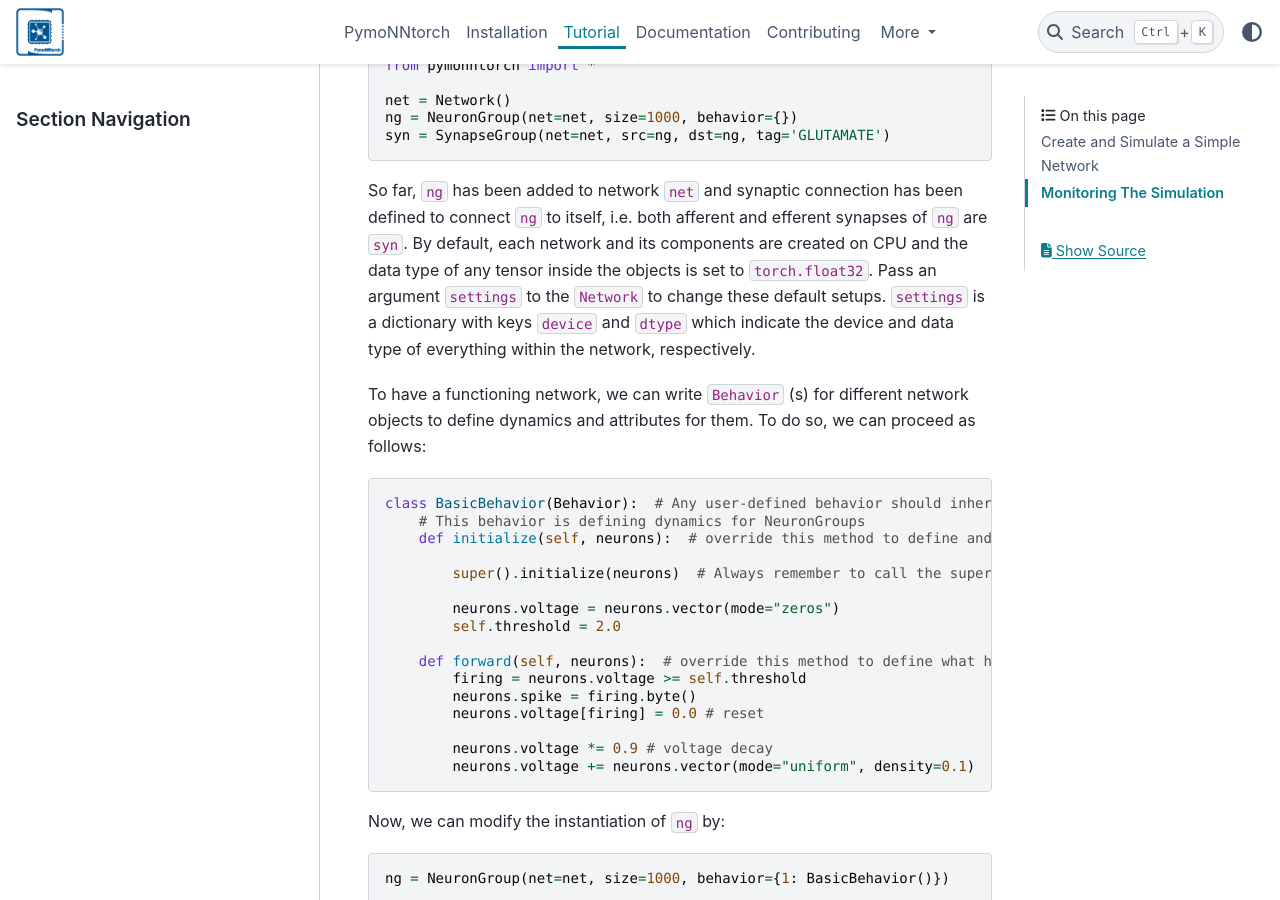
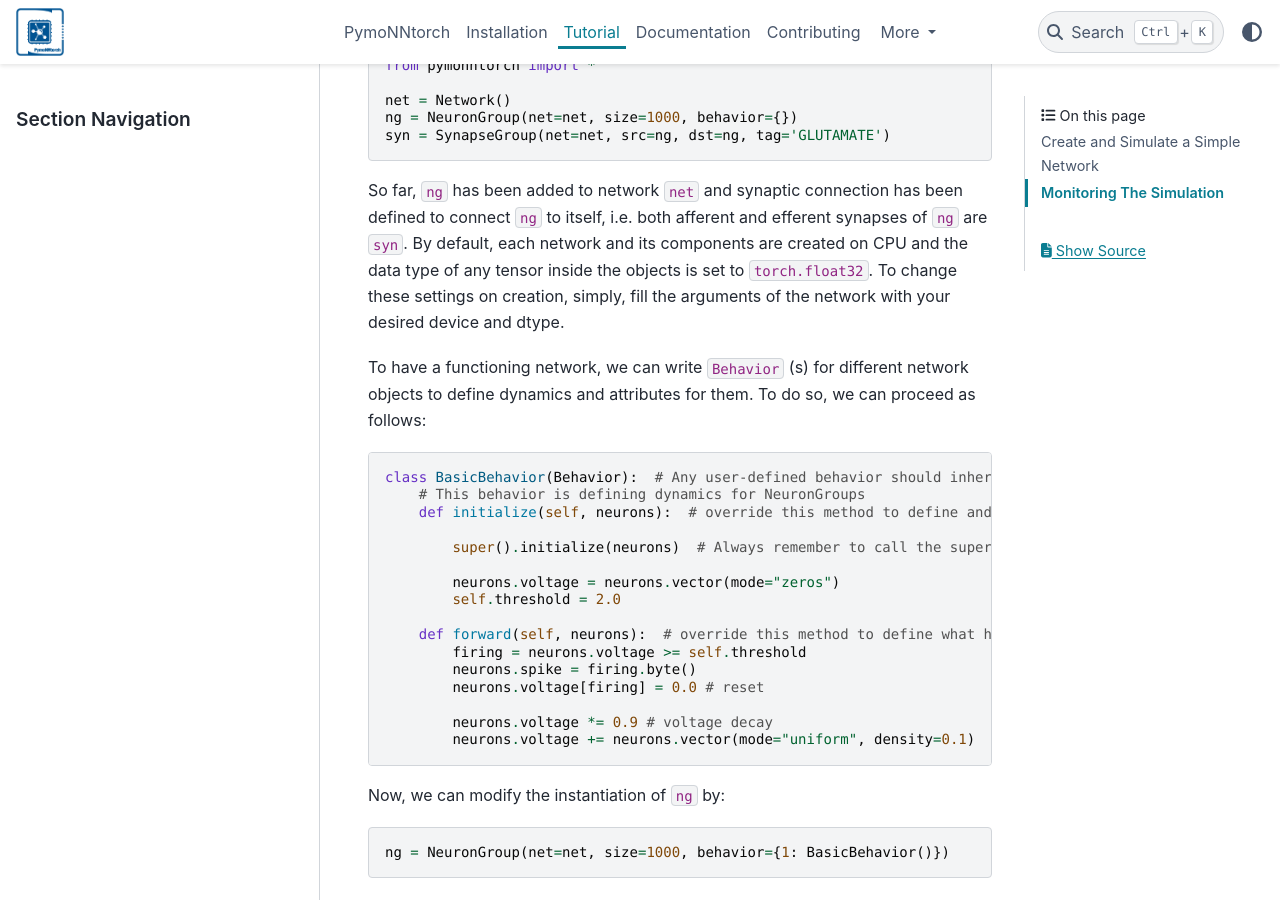
Before and after one commit to cnrl/PymoNNtorch, a Sphinx documentation site: the page built from docs/tutorial.rst, in a window 1280 px wide and 900 px high, scrolled down 427 px. Built offline with Sphinx 7.4.7 and the PyData theme 0.15.4, drawn with Linux system fonts in a browser that asks for light colours; some of the changed text lies outside the part shown.

Commit message:
doc: fix missing keyword and new setup method

```diff
--- a/docs/tutorial.rst
+++ b/docs/tutorial.rst
@@ -12,7 +12,7 @@ Just like ``PymoNNto``, each ``Network`` in ``PymoNNtorch`` is composed of ``Neu
     ng = NeuronGroup(net=net, size=1000, behavior={})
     syn = SynapseGroup(net=net, src=ng, dst=ng, tag='GLUTAMATE')
 
-So far, ``ng`` has been added to network ``net`` and synaptic connection has been defined to connect ``ng`` to itself, i.e. both afferent and efferent synapses of ``ng`` are ``syn``. By default, each network and its components are created on CPU and the data type of any tensor inside the objects is set to ``torch.float32``. Pass an argument ``settings`` to the ``Network`` to change these default setups. ``settings`` is a dictionary with keys ``device`` and ``dtype`` which indicate the device and data type of everything within the network, respectively.
+So far, ``ng`` has been added to network ``net`` and synaptic connection has been defined to connect ``ng`` to itself, i.e. both afferent and efferent synapses of ``ng`` are ``syn``. By default, each network and its components are created on CPU and the data type of any tensor inside the objects is set to ``torch.float32``. To change these settings on creation, simply, fill the arguments of the network with your desired device and dtype.
 
 To have a functioning network, we can write ``Behavior`` (s) for different network objects to define dynamics and attributes for them. To do so, we can proceed as follows: ::
 
```
Also changed, not shown: other parts of docs/tutorial.rst (+1 -1 lines).
